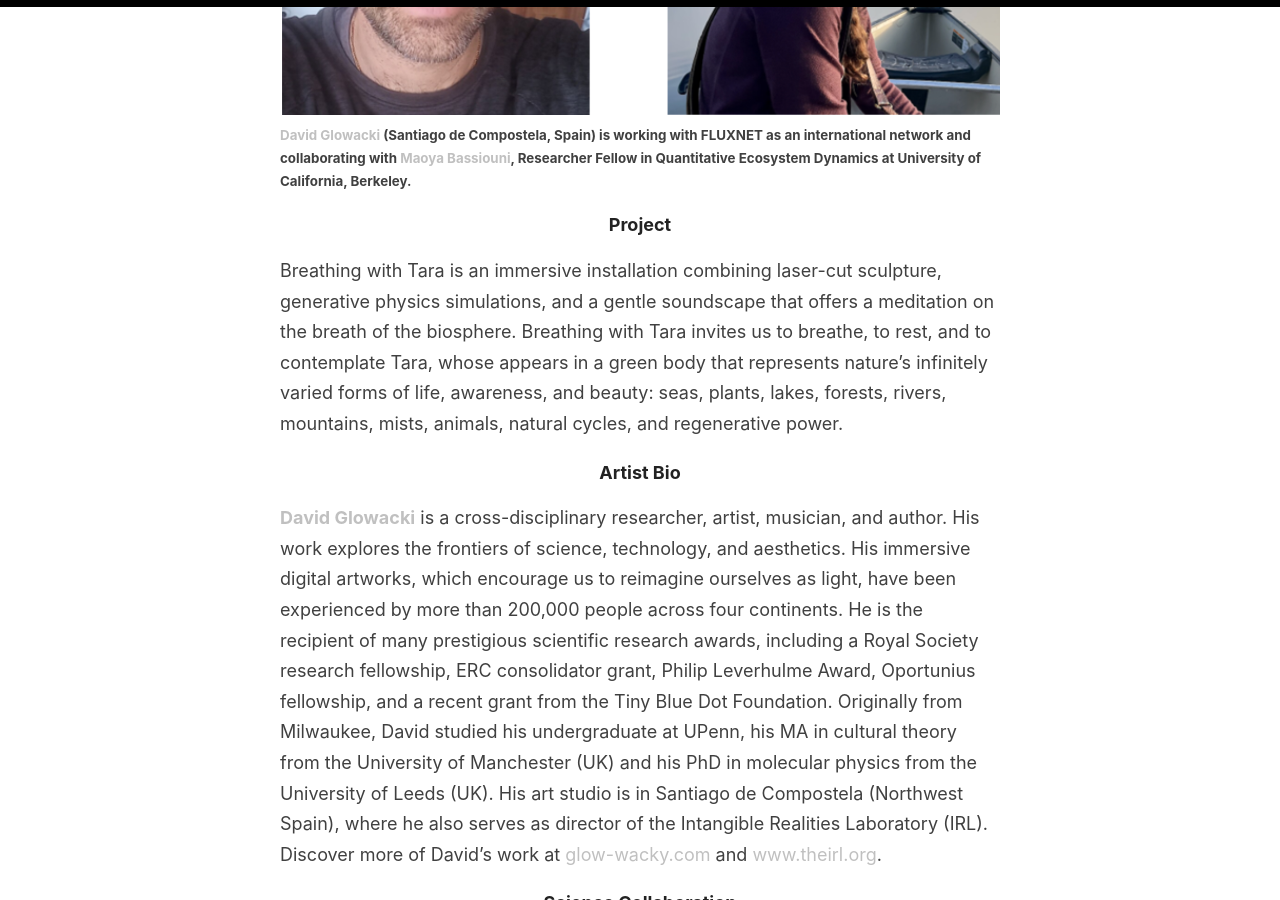
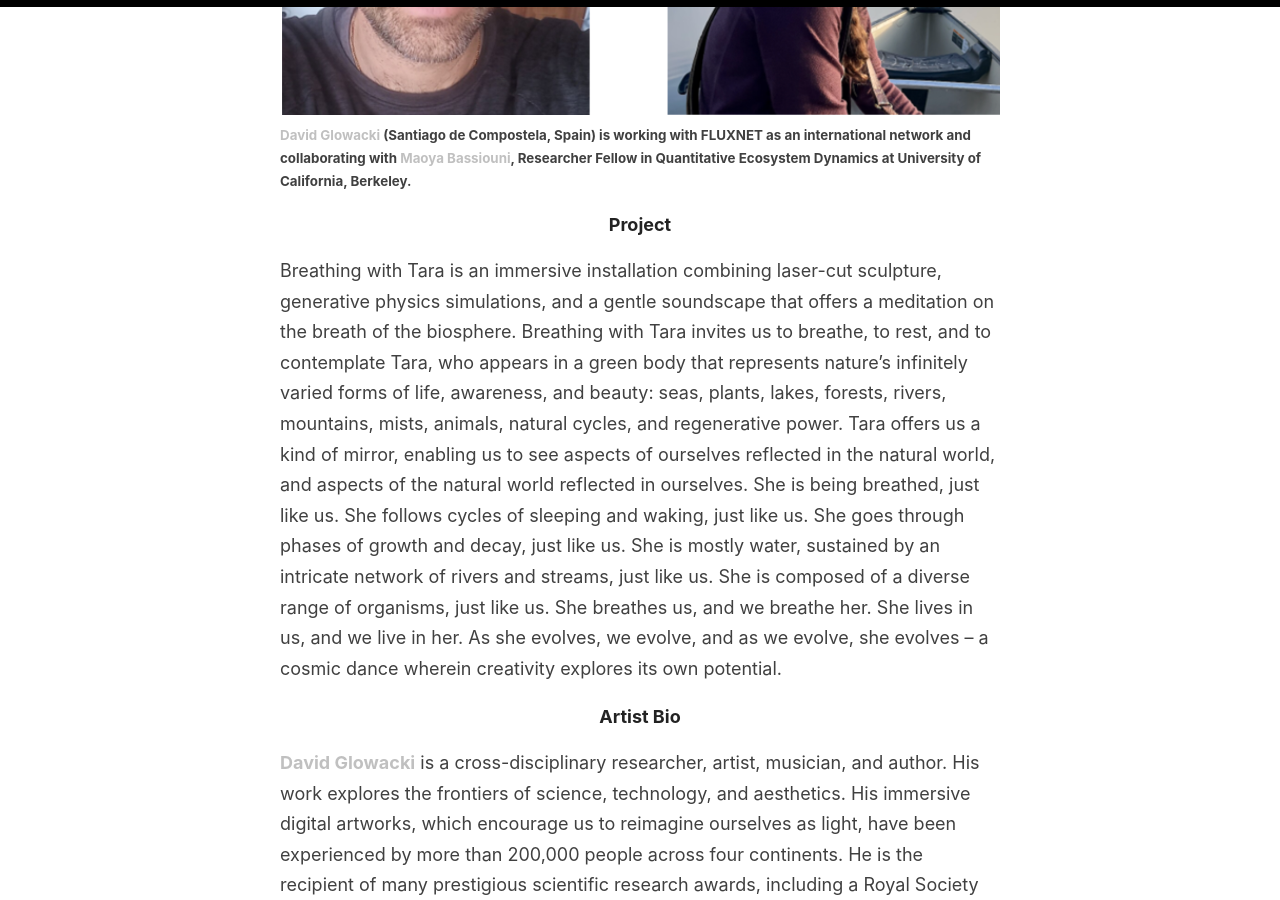
Before and after one commit to fluxnetart/fluxnetart.github.io, a Jekyll site: the page built from _posts/2024-10-08-David.md, in a window 1280 px wide and 900 px high, scrolled down 671 px. Built offline with Jekyll 4.4.1, drawn with Linux system fonts in a browser that asks for light colours.

Commit message:
update format

```diff
--- a/_posts/2024-10-08-David.md
+++ b/_posts/2024-10-08-David.md
@@ -12,7 +12,7 @@
 
 <h4>Project</h4>
 
- Breathing with Tara is an immersive installation combining laser-cut sculpture, generative physics simulations, and a gentle soundscape that offers a meditation on the breath of the biosphere. Breathing with Tara invites us to breathe, to rest, and to contemplate Tara, whose appears in a green body that represents nature’s infinitely varied forms of life, awareness, and beauty: seas, plants, lakes, forests, rivers, mountains, mists, animals, natural cycles, and regenerative power.
+ Breathing with Tara is an immersive installation combining laser-cut sculpture, generative physics simulations, and a gentle soundscape that offers a meditation on the breath of the biosphere. Breathing with Tara invites us to breathe, to rest, and to contemplate Tara, who appears in a green body that represents nature’s infinitely varied forms of life, awareness, and beauty: seas, plants, lakes, forests, rivers, mountains, mists, animals, natural cycles, and regenerative power. Tara offers us a kind of mirror, enabling us to see aspects of ourselves reflected in the natural world, and aspects of the natural world reflected in ourselves. She is being breathed, just like us. She follows cycles of sleeping and waking, just like us. She goes through phases of growth and decay, just like us. She is mostly water, sustained by an intricate network of rivers and streams, just like us. She is composed of a diverse range of organisms, just like us. She breathes us, and we breathe her. She lives in us, and we live in her. As she evolves, we evolve, and as we evolve, she evolves – a cosmic dance wherein creativity explores its own potential.
 
 
 <h4>Artist Bio</h4>
@@ -46,10 +46,10 @@
 <h4>Artwork</h4>
 
 <figcaption>
-<b>Yantric Fields</b>: Audiovisual meditation on dynamics and stillness, emergence and dissolution, structure and chaos, coherence and formlessness using Dyantra and accompanied by live musical performance.
-<b>Flux Mandalas</b>: Print series, visualizations of carbon dioxide, water vapor, and energy between the land surface and the atmosphere using FLUXNET data and creating radiant patterns that portray ecosystems as radiant compassionate beings, constantly exchanging self with other.
-<b>Tonglen with the Biosphere’s Breath</b>: Installation and audiovisual meditation of ecosystem-atmosphere interactions, inviting us to practice dissolving boundaries and exchanging self with other. Visuals include Dyantra simulations brought to life with data from the Mayberry wetland flux tower and fog-forest video. (<a href="https://fluxnetart.github.io/alembic/">See more</a>)
-<b>Dyantra</b>: Digital art software using real-time open-source physics simulation code which enables intricate geometric patterns to be evolved in a field of Gaussian attractors resulting in dynamics and complexity, which follows an intrinsic vibrational rhythm reminiscent of breath. (<a href = "https://github.com/davidglo/dyantra">See more</a>)
+<b>Yantric Fields</b>: Audiovisual meditation on dynamics and stillness, emergence and dissolution, structure and chaos, coherence and formlessness using Dyantra and accompanied by live musical performance.<br>
+<b>Flux Mandalas</b>: Print series, visualizations of carbon dioxide, water vapor, and energy between the land surface and the atmosphere using FLUXNET data and creating radiant patterns that portray ecosystems as radiant compassionate beings, constantly exchanging self with other.<br>
+<b>Tonglen with the Biosphere’s Breath</b>: Installation and audiovisual meditation of ecosystem-atmosphere interactions, inviting us to practice dissolving boundaries and exchanging self with other. Visuals include Dyantra simulations brought to life with data from the Mayberry wetland flux tower and fog-forest video. (<a href="https://fluxnetart.github.io/alembic/">See more</a>)<br>
+<b>Dyantra</b>: Digital art software using real-time open-source physics simulation code which enables intricate geometric patterns to be evolved in a field of Gaussian attractors resulting in dynamics and complexity, which follows an intrinsic vibrational rhythm reminiscent of breath. (<a href = "https://github.com/davidglo/dyantra">See more</a>) <br>
 </figcaption>
 
 
```
